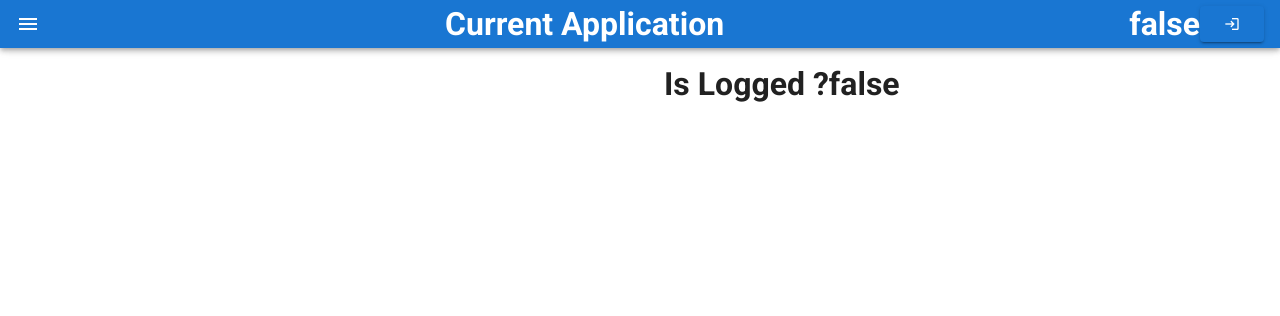
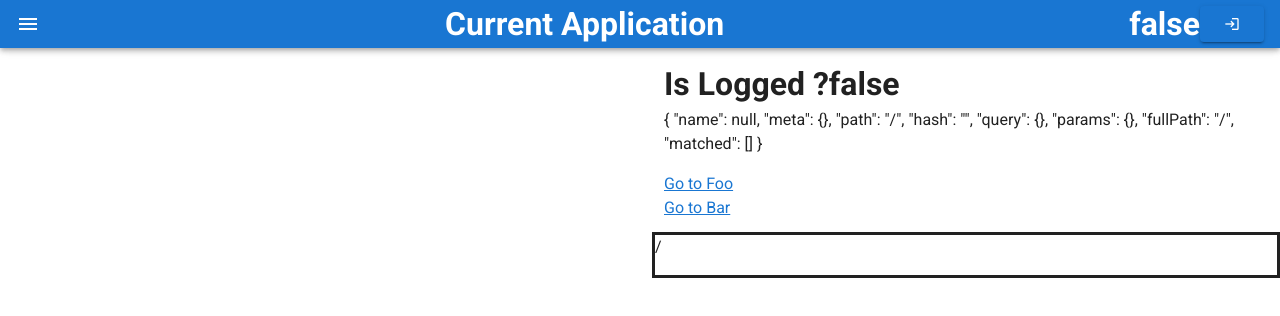
Before and after one commit to maldestor95/recipebook, a Vue app: page / in a window 1280 px wide. Shown: the top 316 px of the page. Built offline with nearby package versions, Linux system fonts and the light colour scheme.

Commit message:
Merge branch 'vuerouter'

```diff
--- a/package.json
+++ b/package.json
@@ -11,6 +11,7 @@
     "@mdi/font": "^4.8.95",
     "core-js": "^3.4.4",
     "vue": "^2.6.10",
+    "vue-router": "^3.1.5",
     "vuetify": "^2.1.0"
   },
   "devDependencies": {
--- a/src/App.vue
+++ b/src/App.vue
@@ -1,9 +1,9 @@
 <template>
   <v-app>
     <v-app-bar dense app color="primary" dark>
-      <v-icon @click="navdrawer=!navdrawer">mdi-menu</v-icon>
+      <v-icon @click="navdrawer = !navdrawer">mdi-menu</v-icon>
       <v-spacer></v-spacer>
-      <h1>{{currentApp}}</h1>
+      <h1>{{ currentApp }}</h1>
       <v-spacer></v-spacer>
       <login-user color="info"></login-user>
     </v-app-bar>
@@ -30,8 +30,17 @@
           <v-container>
             <v-row>
               <v-col>
-                <h1>Is Logged ?{{Store.logged}}</h1>
+                <h1>Is Logged ?{{ Store.logged }}</h1>
+                <p>{{ currentroute }}</p>
+                <router-link to="/foo">Go to Foo</router-link>
+                <br />
+                <router-link to="/bar">Go to Bar</router-link>
               </v-col>
+            </v-row>
+            <v-row id="routerview">
+              <p>{{ currentroute.path }}</p>
+
+              <p><router-view></router-view></p>
             </v-row>
           </v-container>
         </v-col>
@@ -43,6 +52,7 @@
 <script>
 import LoginUser from "./components/LoginUser.vue";
 import storey from "./store.js";
+
 export default {
   name: "App",
   components: {
@@ -57,16 +67,19 @@ export default {
       {
         icon: "mdi-information-variant",
         text: "About",
+        link: "/About",
         logrequired: false
       },
       {
         icon: "mdi-alert-box",
         text: "Risks",
+        link: "/Risks",
         logrequired: true
       },
       {
         icon: "mdi-cash-100",
         text: "Expenses",
+        link: "/Expenses",
         logrequired: true
       }
     ]
@@ -78,7 +91,15 @@ export default {
         nav => !nav.logrequired | this.Store.logged
       );
       return res;
+    },
+    currentroute() {
+      return this.$route;
     }
   }
 };
 </script>
+<style lang="scss" scoped>
+#routerview {
+  border-style: solid;
+}
+</style>
--- a/src/components/LoginUser.vue
+++ b/src/components/LoginUser.vue
@@ -1,10 +1,17 @@
 <template>
-  <v-dialog v-model="dialog" persistent max-width="400" @keydown.esc="dialog=false">
+  <v-dialog
+    v-model="dialog"
+    persistent
+    max-width="400"
+    @keydown.esc="dialog = false"
+  >
     <template v-slot:activator="{ on }">
       <v-btn dense v-on="on" class="small primary light">
-        <v-icon small>{{islogged==true?'mdi-logout':'mdi-login'}}</v-icon>
+        <v-icon small>{{
+          storeState.logged == true ? "mdi-logout" : "mdi-login"
+        }}</v-icon>
       </v-btn>
-      <h1>{{storeState.logged}}</h1>
+      <h1>{{ storeState.logged }}</h1>
     </template>
     <!-- </v-dialog> -->
 
@@ -20,7 +27,7 @@
           <v-btn color="primary" @click="logout">Yes</v-btn>
         </v-col>
         <v-col md="6" align="center">
-          <v-btn color="primary" @click="dialog=false">No</v-btn>
+          <v-btn color="primary" @click="dialog = false">No</v-btn>
         </v-col>
       </v-row>
     </v-card>
@@ -34,7 +41,11 @@
       </v-row>
       <v-row no-gutters dense>
         <v-col align="center" cols="10" offset="1">
-          <v-text-field name="username" outlined label="Username or email address"></v-text-field>
+          <v-text-field
+            name="username"
+            outlined
+            label="Username or email address"
+          ></v-text-field>
         </v-col>
       </v-row>
       <v-row dense>
@@ -47,7 +58,11 @@
       </v-row>
       <v-row dense no-gutters>
         <v-col align="center" cols="10" offset="1">
-          <v-text-field name="password" outlined label="password"></v-text-field>
+          <v-text-field
+            name="password"
+            outlined
+            label="password"
+          ></v-text-field>
         </v-col>
       </v-row>
 
@@ -57,7 +72,9 @@
         </v-col>
         <v-col></v-col>
         <v-col>
-          <v-btn raised rounded md3 color="primary" @click="dialog=false">Cancel</v-btn>
+          <v-btn raised rounded md3 color="primary" @click="dialog = false"
+            >Cancel</v-btn
+          >
         </v-col>
       </v-row>
     </v-card>
--- a/src/main.js
+++ b/src/main.js
@@ -1,10 +1,37 @@
-import Vue from 'vue'
-import App from './App.vue'
-import vuetify from './plugins/vuetify';
+import Vue from "vue";
+import VueRouter from "vue-router";
+import App from "./App.vue";
+import vuetify from "./plugins/vuetify";
 
-Vue.config.productionTip = false
+Vue.config.productionTip = false;
+Vue.use(VueRouter);
+
+// 1. Define route components.
+// These can be imported from other files
+const Foo = { template: "<h1>foormidable</h1>" };
+const Bar = { template: "<h1>bar</h1>" };
+
+// 2. Define some routes
+// Each route should map to a component. The "component" can
+// either be an actual component constructor created via
+// `Vue.extend()`, or just a component options object.
+// We'll talk about nested routes later.
+const routes = [
+  { path: "/foo", component: Foo },
+  { path: "/bar", component: Bar }
+];
+
+// 3. Create the router instance and pass the `routes` option
+// You can pass in additional options here, but let's
+// keep it simple for now.
+const router = new VueRouter({
+  mode: "history",
+  base: __dirname,
+  routes // short for `routes: routes`
+});
 
 new Vue({
   vuetify,
+  router,
   render: h => h(App)
-}).$mount('#app')
+}).$mount("#app");
--- a/vue.config.js
+++ b/vue.config.js
@@ -1,5 +1,6 @@
 module.exports = {
   "transpileDependencies": [
     "vuetify"
-  ]
+  ],
+  runtimeCompiler: true //https: //cli.vuejs.org/config/#runtimecompiler
 }
```
Also changed, not shown: 1 other file (tests, documents, lock files or other folders).
